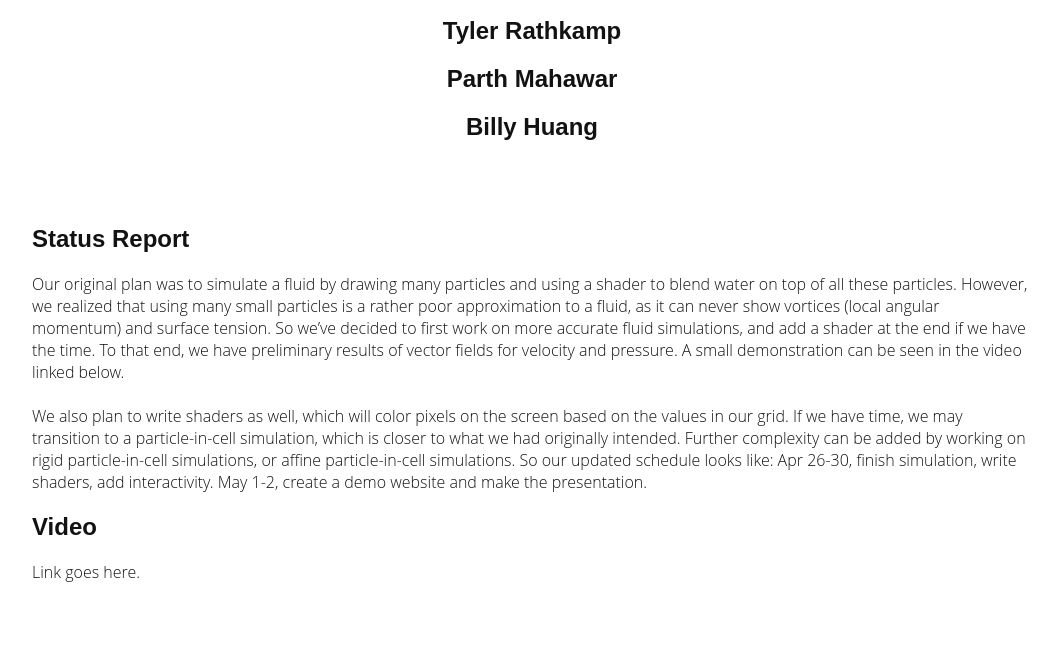
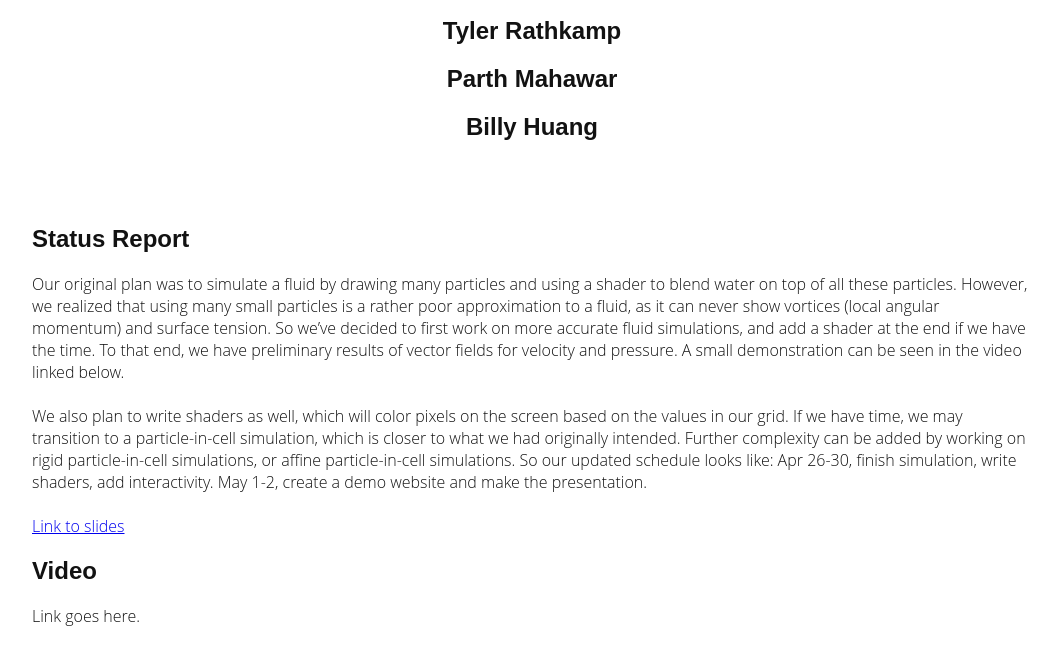
Before and after one commit to cubeydoo/cs184-final-project-website, a plain HTML site: page index.html in a window 1280 px wide. Shown: the part 269-934 px from the top of the page, without its empty margins (108-1165 px from the left). Drawn offline with nearby package versions, Linux system fonts and the light colour scheme.

Commit message:
add link to milestone slides

```diff
--- a/index.html
+++ b/index.html
@@ -78,6 +78,9 @@
             Our original plan was to simulate a fluid by drawing many particles and using a shader to blend water on top of all these particles. However, we realized that using many small particles is a rather poor approximation to a fluid, as it can never show vortices (local angular momentum) and surface tension. So we’ve decided to first work on more accurate fluid simulations, and add a shader at the end if we have the time. To that end, we have preliminary results of vector fields for velocity and pressure. A small demonstration can be seen  in the video linked below.<br /><br />
 
             We also plan to write shaders as well, which will color pixels on the screen based on the values in our grid. If we have time, we may transition to a particle-in-cell simulation, which is closer to what we had originally intended. Further complexity can be added by working on rigid particle-in-cell simulations, or affine particle-in-cell simulations. So our updated schedule looks like: Apr 26-30, finish simulation, write shaders, add interactivity. May 1-2, create a demo website and make the presentation.
+
+            <br /><br />
+            <a href="https://docs.google.com/presentation/d/1DPf6lmJ2LuGqKbarJQftXfudrGHlOw9hhYwJpmCvtwk/edit#slide=id.g23a6a620b8a_0_10">Link to slides</a>
         </p>
     </div>
 
```
